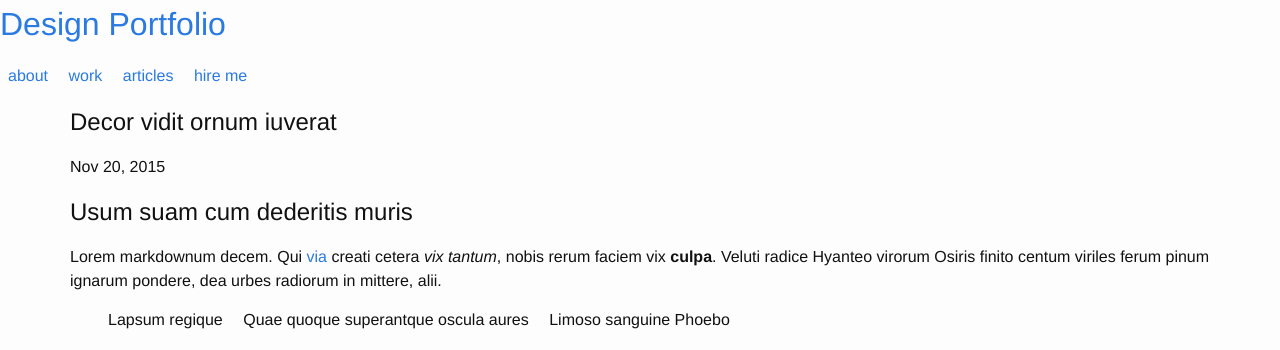
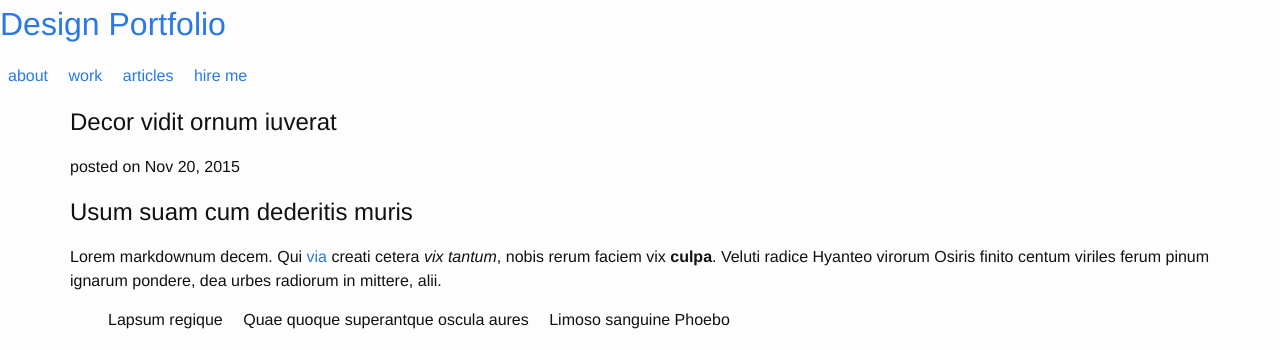
Before and after one commit to smugfox/smugfox, a Jekyll site: the page built from _posts/blog/2015-11-21-decor-vidit-ornum-iuverat.markdown, in a window 1280 px wide. Shown: the top 350 px of the page. Built offline with Jekyll 4.4.1, drawn with Linux system fonts in a browser that asks for light colours.

Commit message:
Added markup for post pages

```diff
--- a/_layouts/post.html
+++ b/_layouts/post.html
@@ -1,15 +1,19 @@
 ---
 layout: default
 ---
-<article class="post" itemscope itemtype="http://schema.org/BlogPosting">
-
-  <header class="post-header">
-    <h1 class="post-title" itemprop="name headline">{{ page.title }}</h1>
-    <p class="post-meta"><time datetime="{{ page.date | date_to_xmlschema }}" itemprop="datePublished">{{ page.date | date: "%b %-d, %Y" }}</time>{% if page.author %} • <span itemprop="author" itemscope itemtype="http://schema.org/Person"><span itemprop="name">{{ page.author }}</span></span>{% endif %}</p>
-  </header>
-
-  <div class="post-content" itemprop="articleBody">
-    {{ content }}
-  </div>
-
+<article>
+	<header>
+		<h1>{{ page.title }}</h1>
+		<p>
+			posted on {{ page.date | date: "%b %-d, %Y"}}
+		</p>
+		{% if page.featured_image %}
+			<div class="post-image">
+				<img src="{{ page.featured_image }}" alt="{{ page.title }} featured image">
+			</div>
+		{% endif %}
+	</header>
+	<div class="post-body">
+		{{ content }}
+	</div>
 </article>
```
